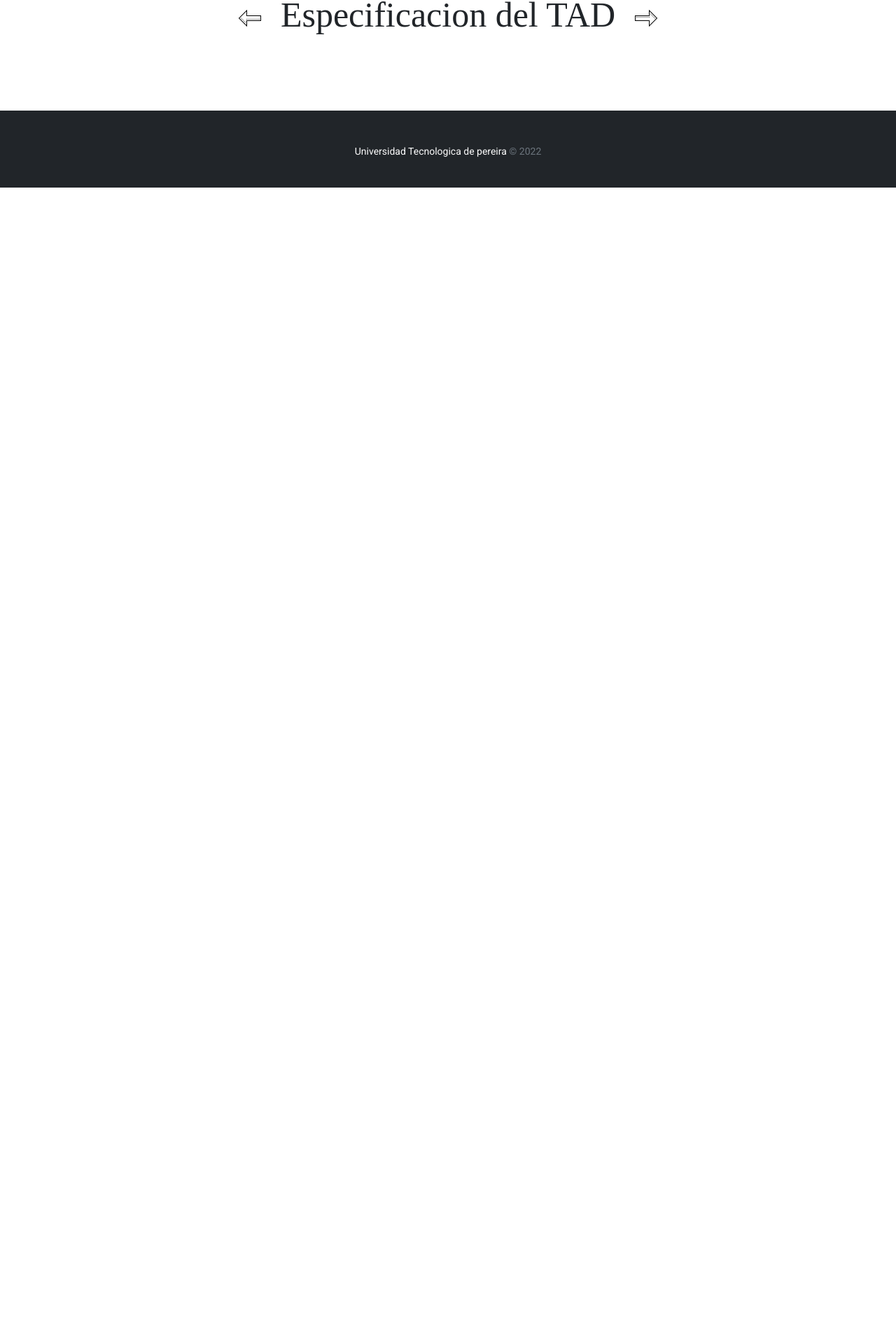
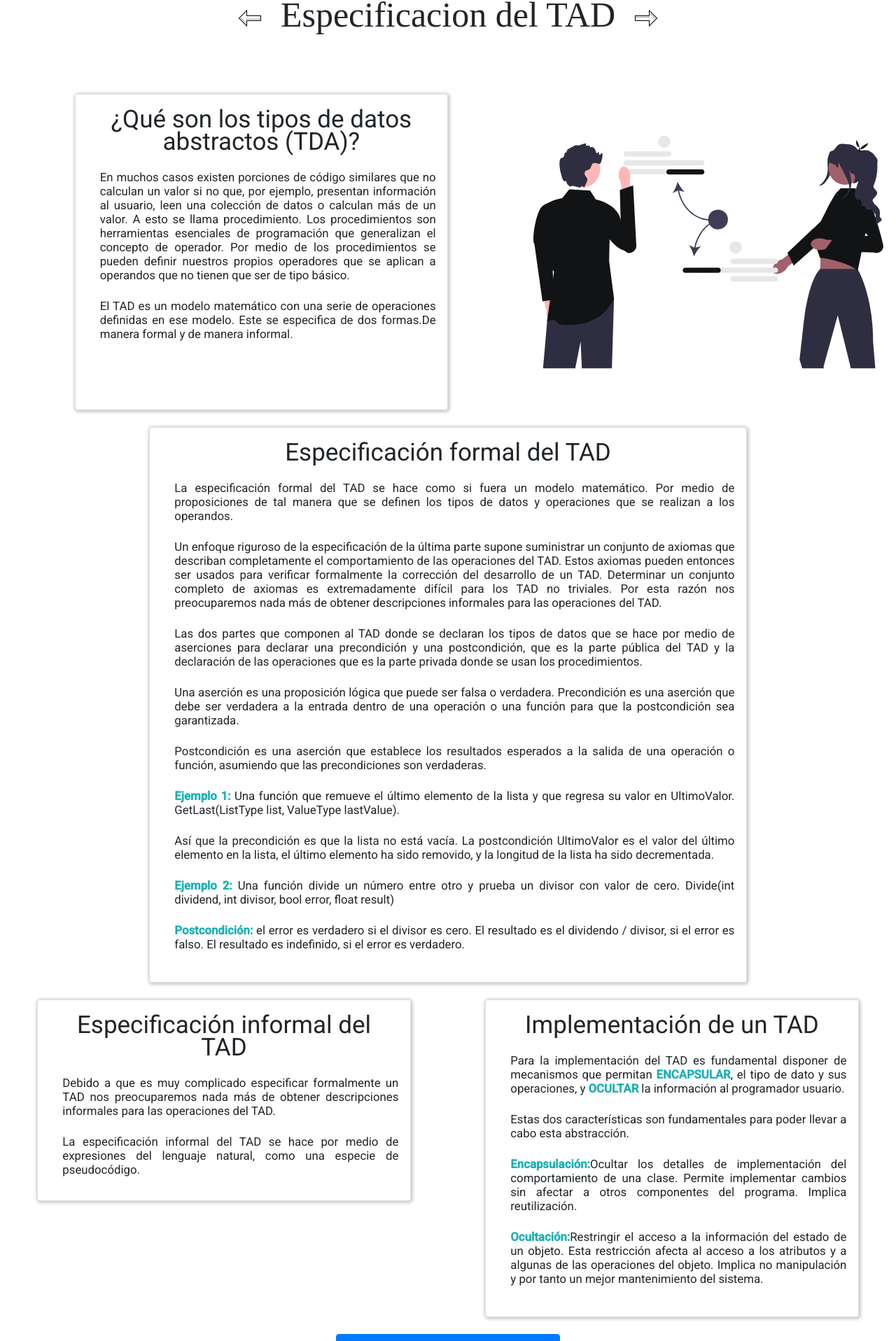
Before and after one commit to juanpabloperez98/estructura-datos, an Angular app: page /modulo2-especificacion in a window 1280 px wide. Shown: the part 97-2013 px from the top of the page at 70% size. Before the commit the page ends 800 px from the top, so only its background shows below. Built offline with nearby package versions, Linux system fonts and the light colour scheme.

Commit message:
add module specification

```diff
--- a/src/app/modulo2-especificacion/modulo2-especificacion.component.css
+++ b/src/app/modulo2-especificacion/modulo2-especificacion.component.css
@@ -28,3 +28,17 @@
 .card {
     box-shadow: 1px 1px 4px 2px rgba(0, 0, 0, .2)
 }
+
+#tam-img img {
+    width: 500px;
+    height: 500px;
+}
+
+#tam p {
+    width: 50rem;
+}
+
+#special-text {
+    color: rgb(24, 176, 181);
+    font-weight: bolder;
+}
--- a/src/app/modulo2-especificacion/modulo2-especificacion.component.html
+++ b/src/app/modulo2-especificacion/modulo2-especificacion.component.html
@@ -1,4 +1,5 @@
 <div class="row mx-auto mb-5" id="main-content">
+
     <div class="my-5 col-lg-12 text-center title-content">
         <a [routerLink]="['/modulo2-abstraccion']" class="d-inline-block mr-4">
             <img class="d-inline-block mb-3" src="../../assets/images/icons/left-row.png" alt="left-row.png">
@@ -9,5 +10,99 @@
         </a>
     </div>
 
+    <div class="card mx-auto my-4 col-lg-5" style="width: 36rem;">
+        <div class="card-body">
+            <h1 class="card-title text-center"> ¿Qué son los tipos de datos abstractos (TDA)?</h1>
+            <div class="">
+                <p class="card-text mx-auto my-4">
+                    En muchos casos existen porciones de código similares que no calculan un valor si no que, por ejemplo, presentan información al usuario, leen una colección de datos o calculan más de un valor. A esto se llama procedimiento. Los procedimientos son herramientas
+                    esenciales de programación que generalizan el concepto de operador. Por medio de los procedimientos se pueden definir nuestros propios operadores que se aplican a operandos que no tienen que ser de tipo básico.
+                </p>
+                <p class="card-text mx-auto my-4">
+                    El TAD es un modelo matemático con una serie de operaciones definidas en ese modelo. Este se especifica de dos formas.De manera formal y de manera informal.
+                </p>
 
+            </div>
+        </div>
+    </div>
+
+    <div id="tam-img" class="col-lg-5 me-auto">
+        <img class="card-img-top" src="../../assets/images/tad/Ilus.svg">
+    </div>
+
+    <div class="card mx-auto col-lg-8" style="width: 70rem;">
+        <div class="card-body">
+            <h1 class="card-title text-center"> Especificación formal del TAD</h1>
+            <div id="tam">
+                <p class="card-text  my-4">
+                    La especificación formal del TAD se hace como si fuera un modelo matemático. Por medio de proposiciones de tal manera que se definen los tipos de datos y operaciones que se realizan a los operandos.
+                </p>
+                <p class="card-text  my-4">
+                    Un enfoque riguroso de la especificación de la última parte supone suministrar un conjunto de axiomas que describan completamente el comportamiento de las operaciones del TAD. Estos axiomas pueden entonces ser usados para verificar formalmente la corrección
+                    del desarrollo de un TAD. Determinar un conjunto completo de axiomas es extremadamente difícil para los TAD no triviales. Por esta razón nos preocuparemos nada más de obtener descripciones informales para las operaciones del TAD.
+                </p>
+                <p class="card-text  my-4">
+                    Las dos partes que componen al TAD donde se declaran los tipos de datos que se hace por medio de aserciones para declarar una precondición y una postcondición, que es la parte pública del TAD y la declaración de las operaciones que es la parte privada
+                    donde se usan los procedimientos.
+                </p>
+                <p class="card-text  my-4">
+                    Una aserción es una proposición lógica que puede ser falsa o verdadera. Precondición es una aserción que debe ser verdadera a la entrada dentro de una operación o una función para que la postcondición sea garantizada.
+                </p>
+                <p class="card-text  my-4">
+                    Postcondición es una aserción que establece los resultados esperados a la salida de una operación o función, asumiendo que las precondiciones son verdaderas.
+                </p>
+                <p class="card-text  my-4">
+                    <span id="special-text">Ejemplo 1:</span> Una función que remueve el último elemento de la lista y que regresa su valor en UltimoValor. GetLast(ListType list, ValueType lastValue).
+                </p>
+                <p class="card-text  my-4">
+                    Así que la precondición es que la lista no está vacía. La postcondición UltimoValor es el valor del último elemento en la lista, el último elemento ha sido removido, y la longitud de la lista ha sido decrementada.
+                </p>
+                <p class="card-text  my-4">
+                    <span id="special-text">Ejemplo 2:</span> Una función divide un número entre otro y prueba un divisor con valor de cero. Divide(int dividend, int divisor, bool error, float result)
+                </p>
+                <p class="card-text  my-4">
+                    <span id="special-text">Postcondición:</span> el error es verdadero si el divisor es cero. El resultado es el dividendo / divisor, si el error es falso. El resultado es indefinido, si el error es verdadero.
+                </p>
+
+            </div>
+        </div>
+
+    </div>
+
+    <div class="card mx-auto my-4 col-lg-5" style="width: 36rem;height: 18rem;">
+        <div class="card-body">
+            <h1 class="card-title text-center"> Especificación informal del TAD</h1>
+            <div class="">
+                <p class="card-text mx-auto my-4">
+                    Debido a que es muy complicado especificar formalmente un TAD nos preocuparemos nada más de obtener descripciones informales para las operaciones del TAD.
+                </p>
+                <p class="card-text mx-auto my-4">
+                    La especificación informal del TAD se hace por medio de expresiones del lenguaje natural, como una especie de pseudocódigo.
+                </p>
+            </div>
+        </div>
+    </div>
+
+    <div class="card mx-auto my-4 col-lg-5" style="width: 36rem;">
+        <div class="card-body">
+            <h1 class="card-title text-center">Implementación de un TAD </h1>
+            <div class="">
+                <p class="card-text mx-auto my-4">
+                    Para la implementación del TAD es fundamental disponer de mecanismos que permitan <span id="special-text">ENCAPSULAR</span>, el tipo de dato y sus operaciones, y <span id="special-text">OCULTAR</span> la información al programador
+                    usuario.
+                </p>
+                <p class="card-text mx-auto my-4">
+                    Estas dos características son fundamentales para poder llevar a cabo esta abstracción.
+                </p>
+                <p class="card-text mx-auto my-4">
+                    <span id="special-text">Encapsulación:</span>Ocultar los detalles de implementación del comportamiento de una clase. Permite implementar cambios sin afectar a otros componentes del programa. Implica reutilización.
+                </p>
+                <p class="card-text mx-auto my-4">
+                    <span id="special-text">Ocultación:</span>Restringir el acceso a la información del estado de un objeto. Esta restricción afecta al acceso a los atributos y a algunas de las operaciones del objeto. Implica no manipulación y por tanto
+                    un mejor mantenimiento del sistema.
+                </p>
+            </div>
+        </div>
+    </div>
+    <a class="btn btn-primary col-lg-3 mx-auto  "> VER EJEMPLOS </a>
 </div>
--- a/src/app/modulo2-tipo/modulo2-tipo.component.css
+++ b/src/app/modulo2-tipo/modulo2-tipo.component.css
@@ -15,7 +15,7 @@
     width: 45px;
 }
 
-#pende img {
+#tam-img img {
     width: 500px;
     height: 500px;
 }
--- a/src/app/modulo2-tipo/modulo2-tipo.component.html
+++ b/src/app/modulo2-tipo/modulo2-tipo.component.html
@@ -24,14 +24,11 @@
                     de la vida real son nebulosos y la primera cosa que tienes que hacer es tratar de entender el problema para separar los detalles esenciales de los no esenciales: Tratas de obtener tu propia perspectiva abstracta, o modelo, del problema.
                     Este proceso de modelado se llama abstracción.
                 </p>
-
-
             </div>
         </div>
-
     </div>
 
-    <div id="pende" class="col-lg-5 me-auto">
+    <div id="tam-img" class="col-lg-5 me-auto">
         <img class="card-img-top" src="../../assets/images/datosAbstractos/Ilus1.svg">
     </div>
 
```
Also changed, not shown: src/assets/images/tad/Ilus.svg (added).
